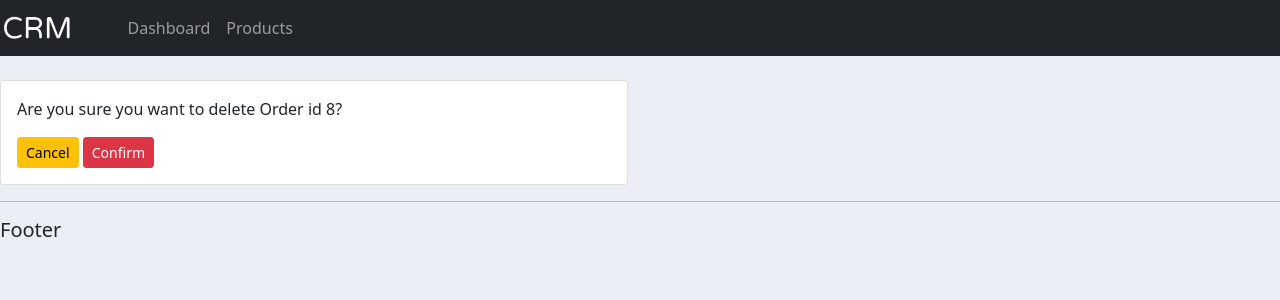
After one commit to ananduv2/djangocrm_core, a Django app: page /deleteorder/8/ in a window 1280 px wide. The commit adds this page. Shown: the top 300 px of the page. Run offline with Django 3.2, Linux system fonts and the light colour scheme; data comes from the database, SQL or seed files in the repository; both versions use the stored data as it was after the commit; some libraries are stand-ins or nearby versions.

Commit message:
Delete functionality added

```diff
--- a/accounts/templates/accounts/customer.html
+++ b/accounts/templates/accounts/customer.html
@@ -61,8 +61,8 @@
                                 <td>{{i.product.category}}</td>
                                 <td>{{i.date_created}}</td>
                                 <td>{{i.status}}</td>
-                                <td><a class="btn btn-outline-info btn-sm" href="">Update</a></td>
-                                <td><a class="btn btn-outline-danger btn-sm" href="">Remove</a></td>
+                                <td><a class="btn btn-outline-info" href="{% url 'updateorder' i.id %}">Update</a></td>
+                                <td><a class="btn btn-outline-danger" href="{% url 'deleteorder' i.id %}">Delete</a></td>
                             </tr>
                         {% endfor %}
                     </table>
--- a/accounts/templates/accounts/dashboard.html
+++ b/accounts/templates/accounts/dashboard.html
@@ -43,7 +43,7 @@
                                 <td>{{i.date_created}}</td>
                                 <td>{{i.status}}</td>
                                 <td><a class="btn btn-outline-info" href="{% url 'updateorder' i.id %}">Update</a></td>
-                                <td><a class="btn btn-outline-danger" href="">Delete</a></td>
+                                <td><a class="btn btn-outline-danger" href="{% url 'deleteorder' i.id %}">Delete</a></td>
                             </tr>
                         {% endfor %}
                     </table>
--- /dev/null
+++ b/accounts/templates/accounts/delete.html
@@ -0,0 +1,18 @@
+{% extends 'accounts/main.html' %}
+{% load static %}
+{% block content %}
+
+<br>
+<div class="row">
+    <div class="col-md-6">
+        <div class="card card-body">
+            <p>Are you sure you want to delete Order id {{orders.id}}?</p>
+            <form method="post" action="{% url 'deleteorder' orders.id %}">
+                {% csrf_token %}
+                <a href="{% url 'home' %}" class="btn btn-warning btn-sm">Cancel</a>
+                <input type="submit" value="Confirm" class="btn btn-danger btn-sm">
+            </form>
+        </div>
+    </div>
+</div>
+{% endblock %}
--- a/accounts/urls.py
+++ b/accounts/urls.py
@@ -7,4 +7,5 @@ urlpatterns = [
     path('customer/<str:pk>/',customer,name='customer'),
     path('createorder/',createOrder,name='createorder'),
     path('createorder/<str:pk>/',UpdateOrder,name='updateorder'),
+    path('deleteorder/<str:pk>/',deleteOrder,name='deleteorder'),
 ]
--- a/accounts/views.py
+++ b/accounts/views.py
@@ -49,3 +49,13 @@ def UpdateOrder(request,pk):
             return redirect('/')
     context={'forms':forms}
     return render(request,'accounts/order_form.html',context)
+
+
+
+def deleteOrder(request,pk):
+    orders=order.objects.get(id=pk)
+    if request.method=='POST':
+        orders.delete()
+        return redirect('/')
+    context={'orders':orders}
+    return render(request,'accounts/delete.html',context)
```
Also changed, not shown: accounts/templates/accounts/order_form.html (+14 -5 lines), db.sqlite3.
